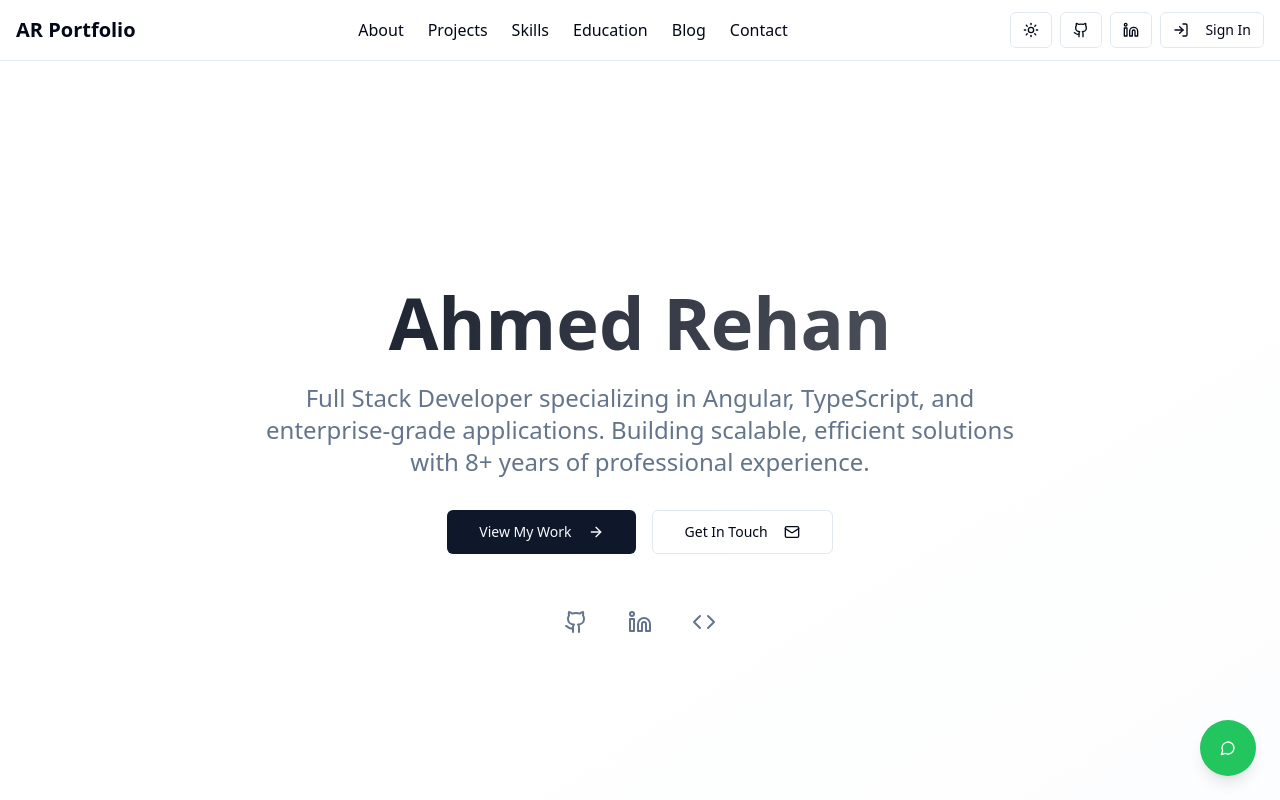
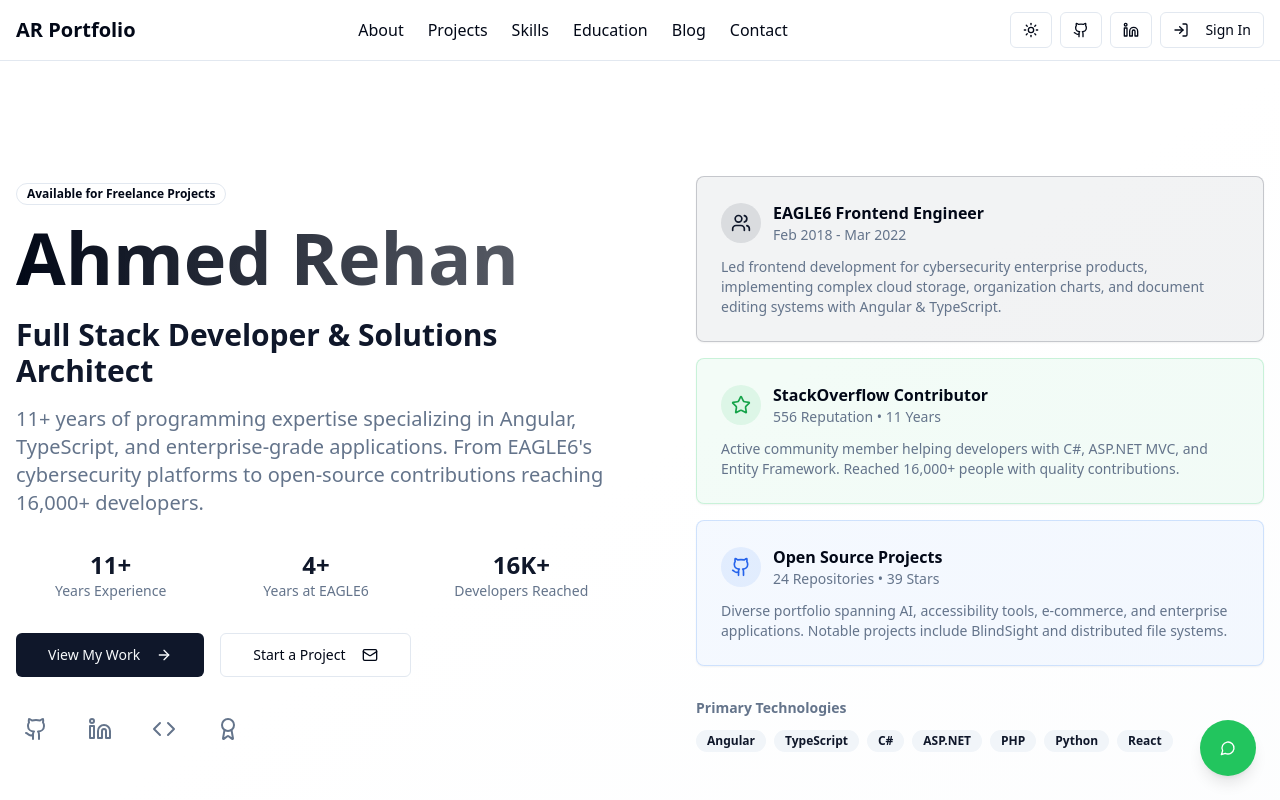
Before and after one commit to ar27111994/passive-portfolio-genesis, a React (Vite) app: page / in a window 1280 px wide. Shown: the top 800 px of the page. Built offline with nearby package versions, Linux system fonts and the light colour scheme.

Commit message:
Enhanced Hero section with comprehensive professional data and achievements
cgen-278b1f8f1b8e4c1e8de273aa9689b01f

```diff
--- a/src/components/Hero.tsx
+++ b/src/components/Hero.tsx
@@ -1,41 +1,71 @@
-
-import { ArrowRight, Github, Linkedin, Mail, Code } from "lucide-react";
+import { ArrowRight, Github, Linkedin, Mail, Code, Award, Users, Star } from "lucide-react";
 import { Button } from "@/components/ui/button";
+import { Badge } from "@/components/ui/badge";
+import { Card, CardContent } from "@/components/ui/card";
 
 const Hero = () => {
   return (
     <section className="min-h-screen flex items-center justify-center bg-gradient-to-br from-background via-background to-muted/20">
-      <div className="container mx-auto px-4 text-center">
-        <div className="animate-fade-in">
-          <h1 className="text-5xl md:text-7xl font-bold mb-6 bg-gradient-to-r from-foreground to-foreground/60 bg-clip-text text-transparent">
+      <div className="container mx-auto px-4">
+        <div className="grid lg:grid-cols-2 gap-12 items-center">
+          {/* Left Column - Main Content */}
+          <div className="animate-fade-in text-center lg:text-left">
+            <div className="mb-6">
+              <Badge variant="outline" className="mb-4">
+                Available for Freelance Projects
+              </Badge>
+              <h1 className="text-5xl md:text-6xl lg:text-7xl font-bold mb-6 bg-gradient-to-r from-foreground to-foreground/60 bg-clip-text text-transparent">
                 Ahmed Rehan
               </h1>
-          <p className="text-xl md:text-2xl text-muted-foreground mb-8 max-w-3xl mx-auto">
-            Full Stack Developer specializing in Angular, TypeScript, and enterprise-grade applications.
-            Building scalable, efficient solutions with 8+ years of professional experience.
+              <h2 className="text-2xl md:text-3xl text-primary font-semibold mb-4">
+                Full Stack Developer & Solutions Architect
+              </h2>
+              <p className="text-lg md:text-xl text-muted-foreground mb-8 max-w-2xl lg:max-w-none mx-auto lg:mx-0">
+                11+ years of programming expertise specializing in Angular, TypeScript, and enterprise-grade applications.
+                From EAGLE6's cybersecurity platforms to open-source contributions reaching 16,000+ developers.
               </p>
-          <div className="flex flex-col sm:flex-row gap-4 justify-center items-center mb-12">
-            <Button size="lg" className="group" asChild>
+            </div>
+
+            {/* Key Stats */}
+            <div className="grid grid-cols-3 gap-4 mb-8">
+              <div className="text-center">
+                <div className="text-2xl font-bold text-primary">11+</div>
+                <div className="text-sm text-muted-foreground">Years Experience</div>
+              </div>
+              <div className="text-center">
+                <div className="text-2xl font-bold text-primary">4+</div>
+                <div className="text-sm text-muted-foreground">Years at EAGLE6</div>
+              </div>
+              <div className="text-center">
+                <div className="text-2xl font-bold text-primary">16K+</div>
+                <div className="text-sm text-muted-foreground">Developers Reached</div>
+              </div>
+            </div>
+
+            {/* Action Buttons */}
+            <div className="flex flex-col sm:flex-row gap-4 justify-center lg:justify-start items-center mb-8">
+              <Button size="lg" className="group w-full sm:w-auto" asChild>
                 <a href="#projects">
                   View My Work
                   <ArrowRight className="ml-2 w-4 h-4 group-hover:translate-x-1 transition-transform" />
                 </a>
               </Button>
-            <Button variant="outline" size="lg" asChild>
+              <Button variant="outline" size="lg" className="w-full sm:w-auto" asChild>
                 <a href="#contact">
-                Get In Touch
+                  Start a Project
                   <Mail className="ml-2 w-4 h-4" />
                 </a>
               </Button>
             </div>
 
             {/* Social Links */}
-          <div className="flex justify-center space-x-6">
+            <div className="flex justify-center lg:justify-start space-x-6">
               <a
                 href="https://github.com/ar27111994"
                 target="_blank"
                 rel="noopener noreferrer"
                 className="text-muted-foreground hover:text-foreground transition-colors p-2 hover:scale-110 transform"
+                title="GitHub Profile"
               >
                 <Github className="w-6 h-6" />
               </a>
@@ -44,6 +74,7 @@ const Hero = () => {
                 target="_blank"
                 rel="noopener noreferrer"
                 className="text-muted-foreground hover:text-foreground transition-colors p-2 hover:scale-110 transform"
+                title="LinkedIn Profile"
               >
                 <Linkedin className="w-6 h-6" />
               </a>
@@ -52,9 +83,89 @@ const Hero = () => {
                 target="_blank"
                 rel="noopener noreferrer"
                 className="text-muted-foreground hover:text-foreground transition-colors p-2 hover:scale-110 transform"
+                title="StackOverflow Profile - 556 Reputation"
               >
                 <Code className="w-6 h-6" />
               </a>
+              <a
+                href="https://patreon.com/ar27111994"
+                target="_blank"
+                rel="noopener noreferrer"
+                className="text-muted-foreground hover:text-foreground transition-colors p-2 hover:scale-110 transform"
+                title="Support on Patreon"
+              >
+                <Award className="w-6 h-6" />
+              </a>
+            </div>
+          </div>
+
+          {/* Right Column - Achievement Cards */}
+          <div className="space-y-4 lg:ml-8">
+            <Card className="border-primary/20 bg-primary/5">
+              <CardContent className="p-6">
+                <div className="flex items-center space-x-3 mb-3">
+                  <div className="w-10 h-10 bg-primary/10 rounded-full flex items-center justify-center">
+                    <Users className="w-5 h-5 text-primary" />
+                  </div>
+                  <div>
+                    <h3 className="font-semibold">EAGLE6 Frontend Engineer</h3>
+                    <p className="text-sm text-muted-foreground">Feb 2018 - Mar 2022</p>
+                  </div>
+                </div>
+                <p className="text-sm text-muted-foreground">
+                  Led frontend development for cybersecurity enterprise products, implementing complex
+                  cloud storage, organization charts, and document editing systems with Angular & TypeScript.
+                </p>
+              </CardContent>
+            </Card>
+
+            <Card className="border-green-500/20 bg-green-500/5">
+              <CardContent className="p-6">
+                <div className="flex items-center space-x-3 mb-3">
+                  <div className="w-10 h-10 bg-green-500/10 rounded-full flex items-center justify-center">
+                    <Star className="w-5 h-5 text-green-600" />
+                  </div>
+                  <div>
+                    <h3 className="font-semibold">StackOverflow Contributor</h3>
+                    <p className="text-sm text-muted-foreground">556 Reputation • 11 Years</p>
+                  </div>
+                </div>
+                <p className="text-sm text-muted-foreground">
+                  Active community member helping developers with C#, ASP.NET MVC, and Entity Framework.
+                  Reached 16,000+ people with quality contributions.
+                </p>
+              </CardContent>
+            </Card>
+
+            <Card className="border-blue-500/20 bg-blue-500/5">
+              <CardContent className="p-6">
+                <div className="flex items-center space-x-3 mb-3">
+                  <div className="w-10 h-10 bg-blue-500/10 rounded-full flex items-center justify-center">
+                    <Github className="w-5 h-5 text-blue-600" />
+                  </div>
+                  <div>
+                    <h3 className="font-semibold">Open Source Projects</h3>
+                    <p className="text-sm text-muted-foreground">24 Repositories • 39 Stars</p>
+                  </div>
+                </div>
+                <p className="text-sm text-muted-foreground">
+                  Diverse portfolio spanning AI, accessibility tools, e-commerce, and enterprise applications.
+                  Notable projects include BlindSight and distributed file systems.
+                </p>
+              </CardContent>
+            </Card>
+
+            {/* Technology Stack Preview */}
+            <div className="pt-4">
+              <h4 className="text-sm font-semibold mb-3 text-muted-foreground">Primary Technologies</h4>
+              <div className="flex flex-wrap gap-2">
+                {["Angular", "TypeScript", "C#", "ASP.NET", "PHP", "Python", "React"].map((tech) => (
+                  <Badge key={tech} variant="secondary" className="text-xs">
+                    {tech}
+                  </Badge>
+                ))}
+              </div>
+            </div>
           </div>
         </div>
       </div>
```
Lines whose indentation alone changed are shown as unchanged.
